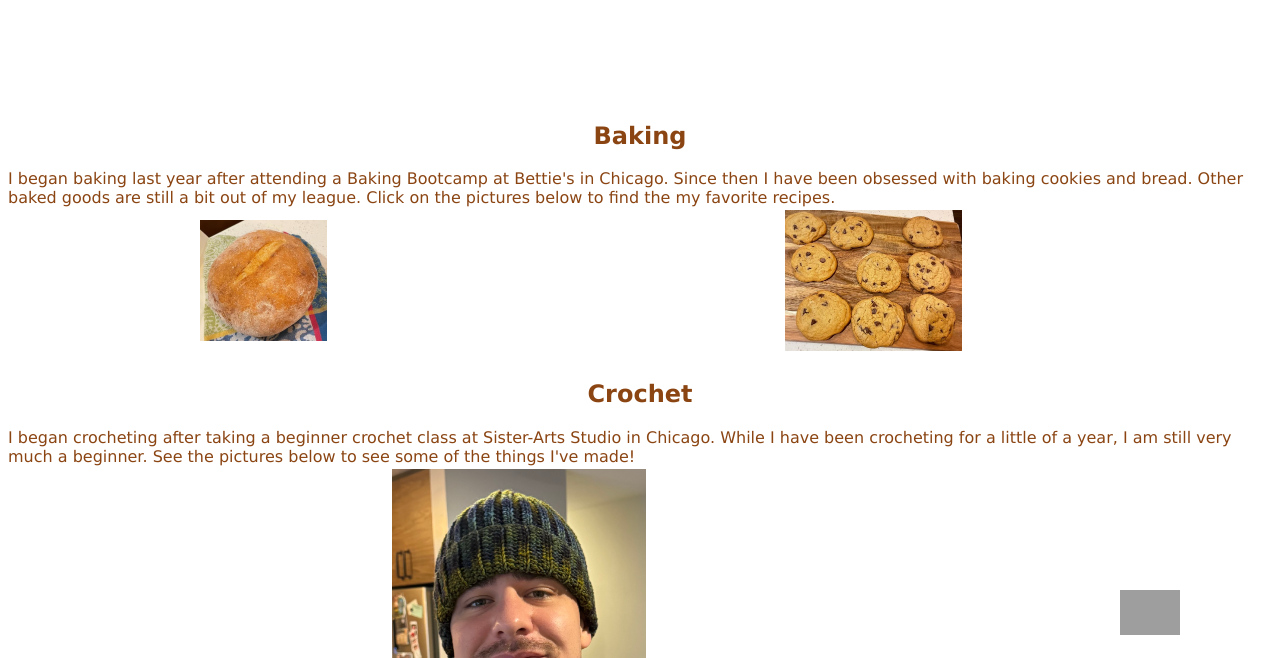
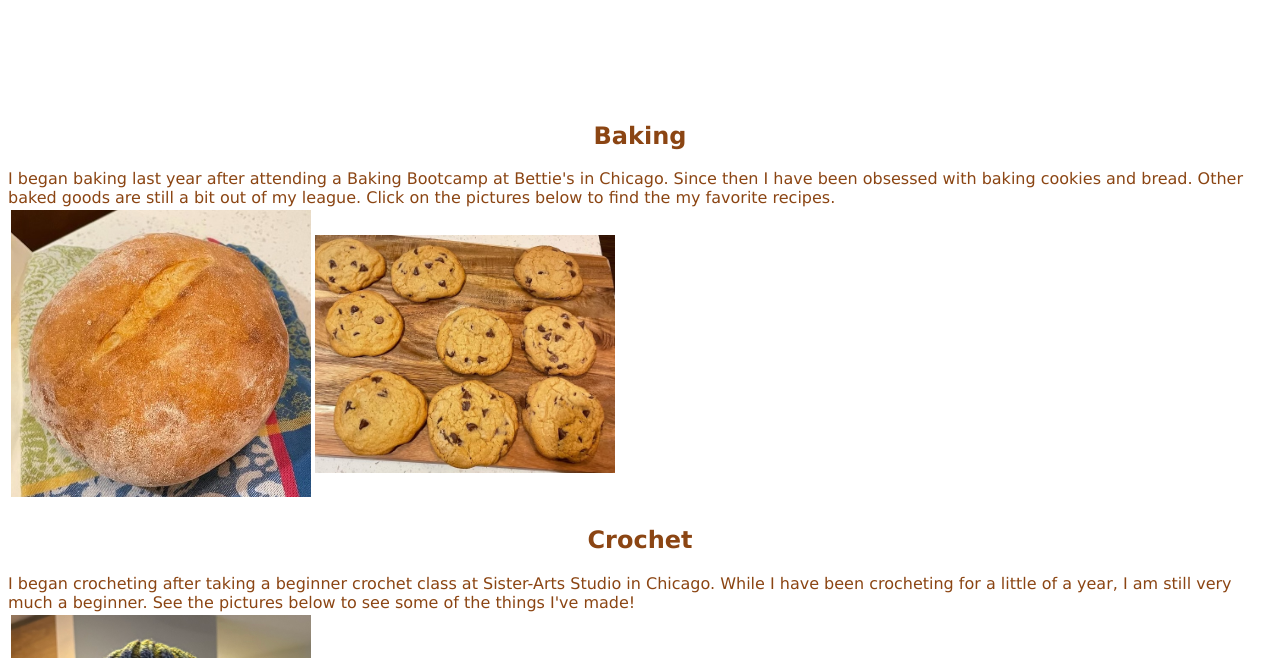
Before and after one commit to gmullery/info654, a plain HTML site: page webbasics/hobbies.html in a window 1280 px wide. Shown: the part 142-800 px from the top of the page. Drawn offline with Linux system fonts and the light colour scheme; grey boxes are pictures that could not be loaded.

Commit message:
Add files via upload

```diff
--- a/webbasics/hobbies.html
+++ b/webbasics/hobbies.html
@@ -21,8 +21,8 @@ initial-scale=1.0">
 <div class="body">
     <table>
          <tr>
-            <th> <a href="https://www.lifeasastrawberry.com/small-batch-crusty-bread/"> <img src="bread.jpg" alt="loaf of bread" width="25%"> </a> </th>
-            <th> <a href="https://butternutbakeryblog.com/best-chocolate-chip-cookies/"> <img src="cookie.jpg" alt="batch of chocolate chip cookies" width="25%"> </a> </th>
+            <th> <a href="https://www.lifeasastrawberry.com/small-batch-crusty-bread/"> <img src="bread.jpg" alt="loaf of bread" width="300"> </a> </th>
+            <th> <a href="https://butternutbakeryblog.com/best-chocolate-chip-cookies/"> <img src="cookie.jpg" alt="batch of chocolate chip cookies" width="300"> </a> </th>
          </tr>
          <tr>
             I began baking last year after attending a Baking Bootcamp at Bettie's in Chicago. Since then I have been obsessed with baking cookies and bread. Other baked goods are still a bit out of my league. Click on the pictures below to find the my favorite recipes.
@@ -34,8 +34,8 @@ initial-scale=1.0">
 <div class="body">
     <table>
          <tr>
-            <th> <img src="crochethat1.jpg" alt="image of person wearing a blue and green crochet hat" width="25%"> </th>
-            <th> <img src="crochethat2.jpg" alt="image of person wearing a rainbow crochet hat" width="25%"> </th>
+            <th> <img src="crochethat1.jpg" alt="image of person wearing a blue and green crochet hat" width="300"> </th>
+            <th> <img src="crochethat2.jpg" alt="image of person wearing a rainbow crochet hat" width="300"> </th>
          </tr>
          <tr>
             I began crocheting after taking a beginner crochet class at Sister-Arts Studio in Chicago. While I have been crocheting for a little of a year, I am still very much a beginner. See the pictures below to see some of the things I've made!
```
